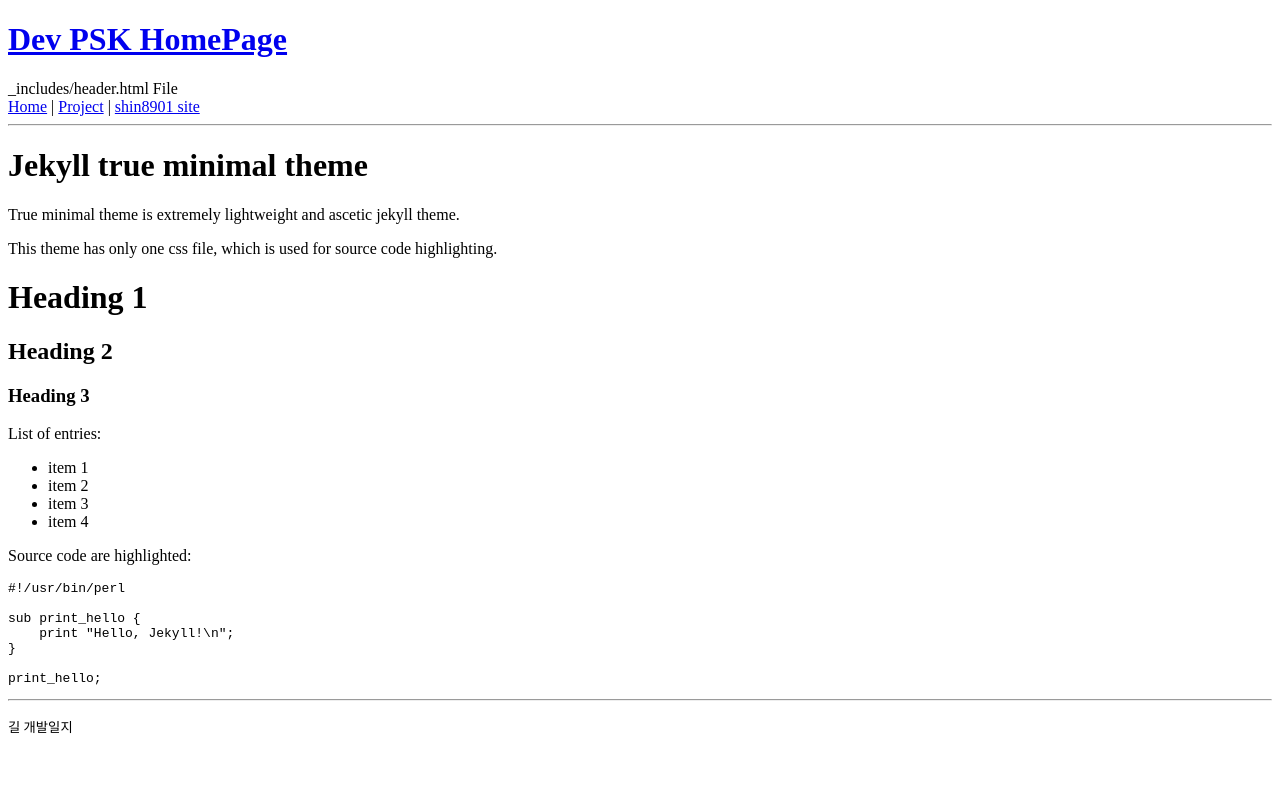
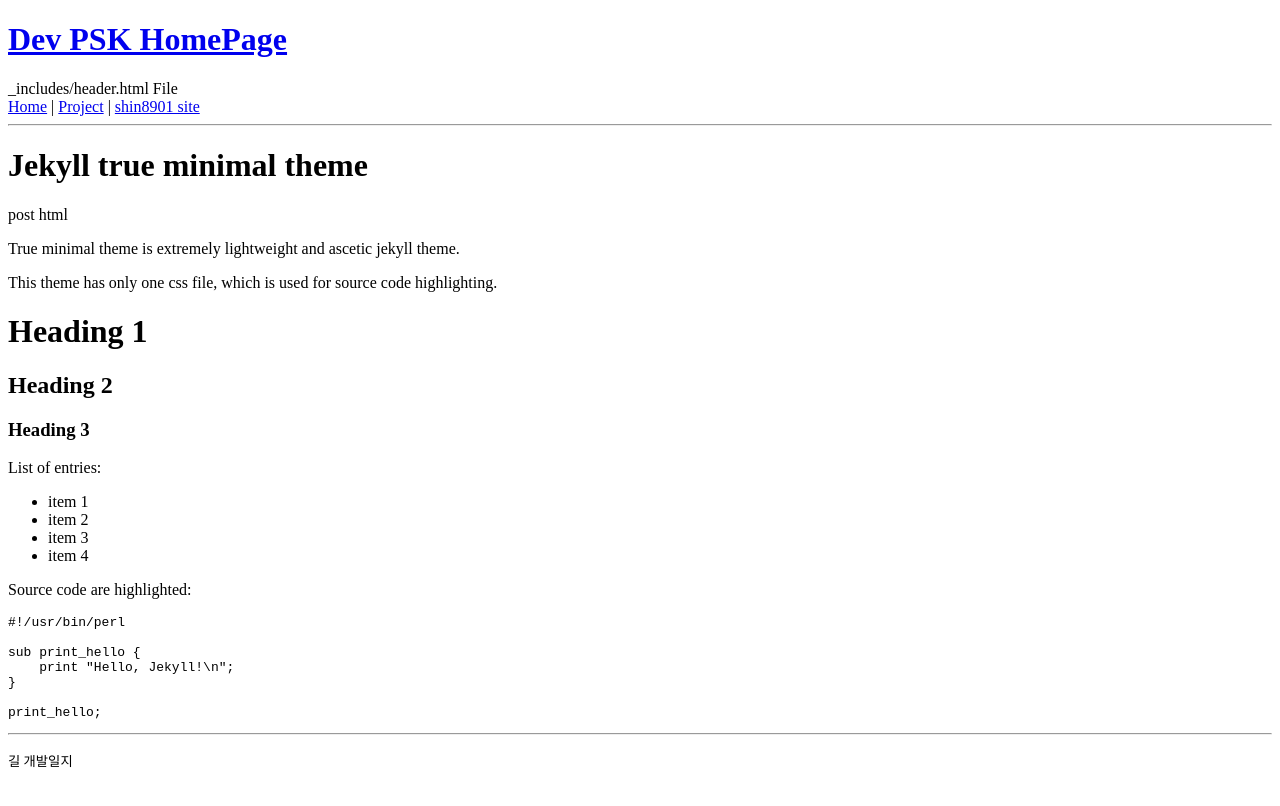
Before and after one commit to tkdrlf159/tkdrlf159.github.io, a Jekyll site: the page built from _posts/2018-01-01-jekyll-true-minimal-theme.md, in a window 1280 px wide. Shown: the top 806 px of the page. Built offline with Jekyll 4.4.1, drawn with Linux system fonts in a browser that asks for light colours.

Commit message:
Update post.html

```diff
--- a/_layouts/post.html
+++ b/_layouts/post.html
@@ -2,7 +2,7 @@
 layout: default
 ---
 <h1>{{ page.title }}{{ page.shortUrl }}</h1>
-<div class='separator'></div>
+<div class='separator'>post html</div>
 
 {{ content }}
 
```
